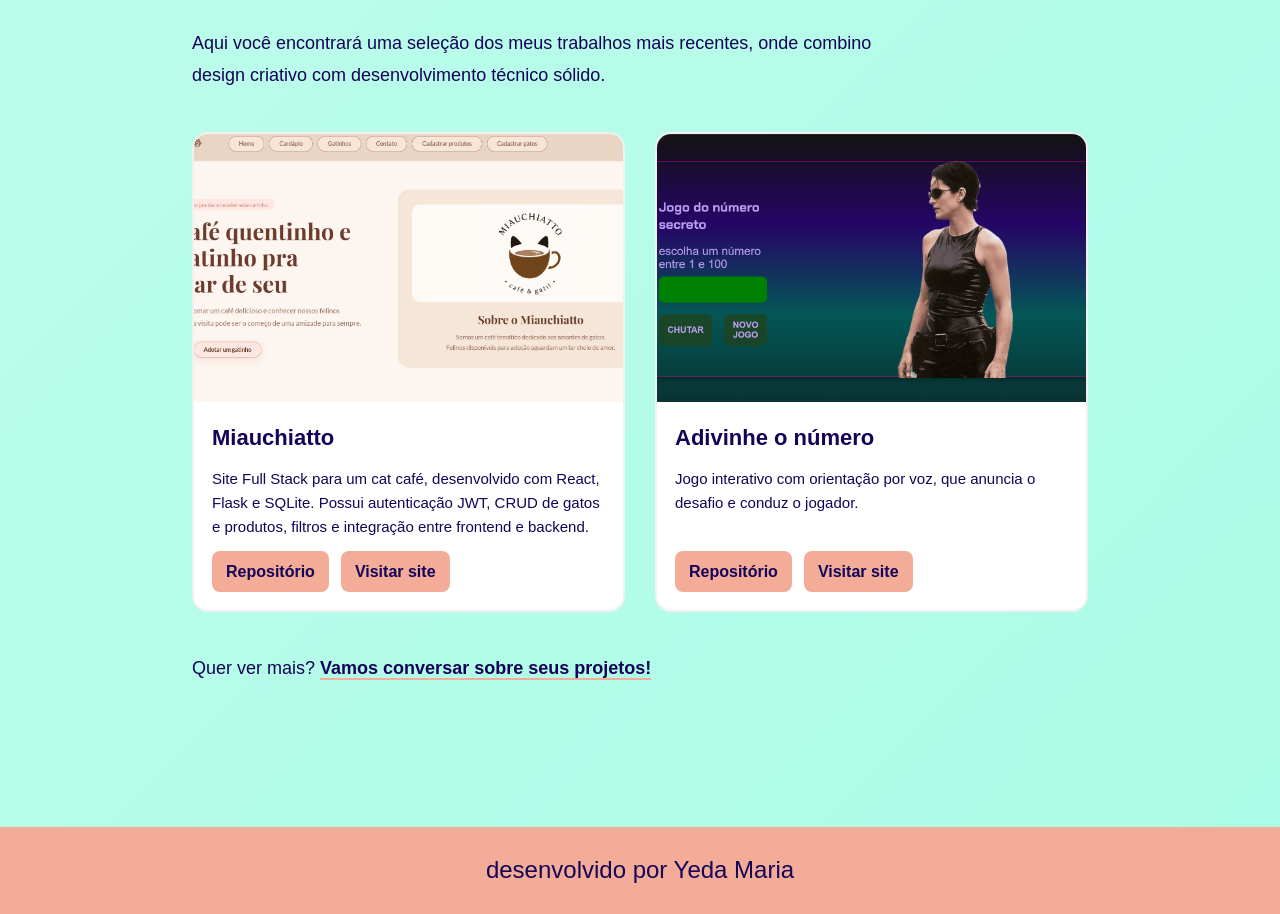
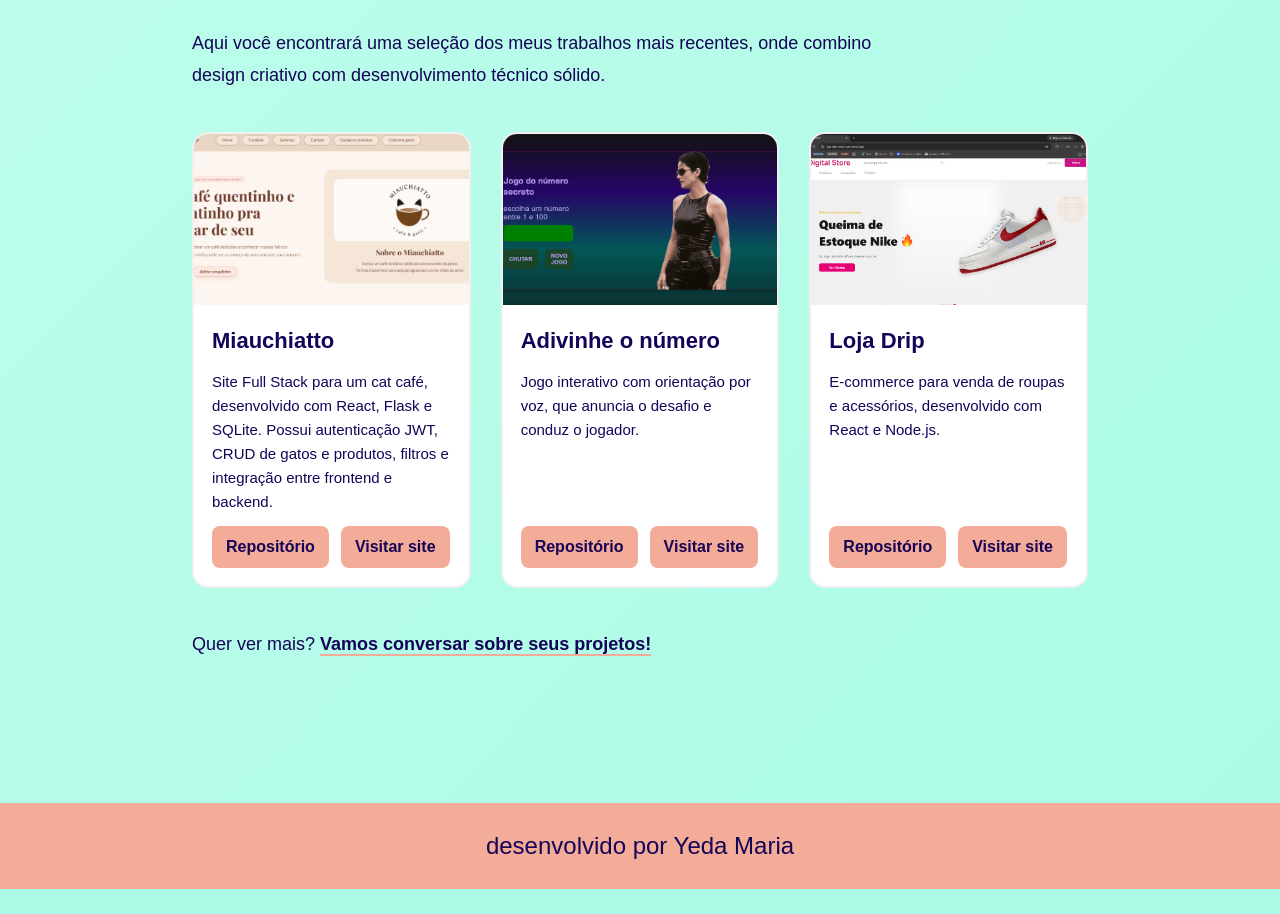
Before and after one commit to dedadevye/portifolyio, a React (Vite) app: page / in a window 1280 px wide. Shown: the part 1040-1954 px from the top of the page. After the commit the page ends 1929 px from the top, so only its background shows below. Built offline with nearby package versions, Linux system fonts and the light colour scheme; a web font is replaced by a local one.

Commit message:
feat: loja drip

```diff
--- a/src/pages/Home.jsx
+++ b/src/pages/Home.jsx
@@ -9,6 +9,7 @@ import foto from "../assets/icon.png";
 import matrix from "../assets/jogo-html.png";
 import miauchiatto from "../assets/miauchiatto.png";
 import curriculo from "../assets/curriculo teste.pdf";
+import drip from "../assets/drip.png";
 
 const socialLinks = [
   {
@@ -46,6 +47,14 @@ const projects = [
     image: matrix,
     github: "https://github.com/dedadevye/adivinhe-o-numero",
     deploy: "https://adivinhe-o-numero-orpin.vercel.app/",
+  },
+
+  {
+    title: "Loja Drip",
+    description: "E-commerce para venda de roupas e acessórios, desenvolvido com React e Node.js.",
+    image: drip,
+    github: "https://github.com/dedadevye/loja-drip",
+    deploy: "https://loja-drip-store-two.vercel.app/",
   },
 ];
 
```
Also changed, not shown: src/assets/drip.png (added).
